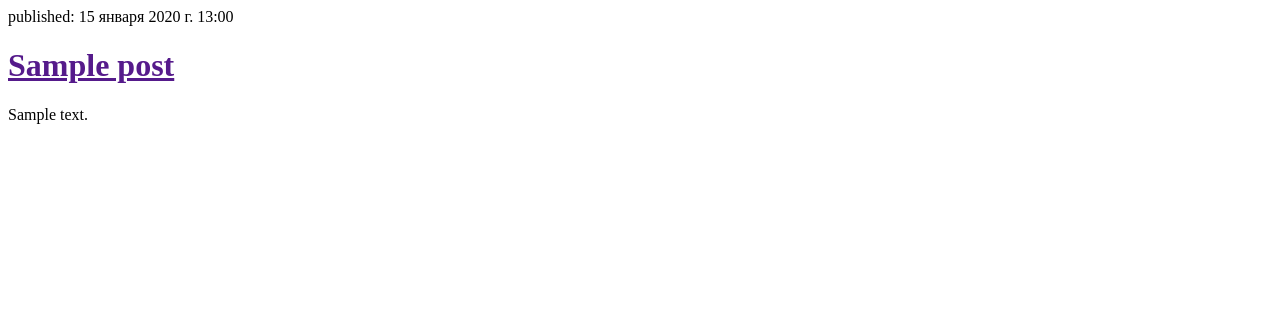
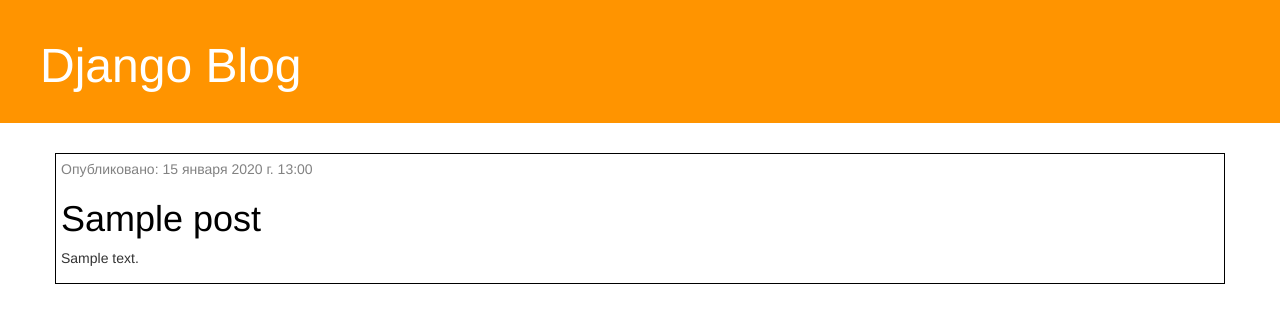
Before and after one commit to DenisAkinshin/django-blog, a Django app: page / in a window 1280 px wide. Shown: the top 323 px of the page. Run offline with Django 4.2, Linux system fonts and the light colour scheme; tables that the repository leaves empty hold one stand-in row (values such as "Sample post"); some libraries are stand-ins or nearby versions.

Commit message:
Add new posts

```diff
--- /dev/null
+++ b/posts/static/css/posts.css
@@ -0,0 +1,67 @@
+body{
+    margin:0;
+    padding:0;
+}
+.header-page {
+    background-color: #ff9400;
+    padding: 20px 20px 20px 40px;
+    margin-top: 0;
+}
+
+.content-container {
+    max-width:1170px;
+    margin:0 auto;
+}
+
+.header-page h1, .header-page h1 a, .header-page h1 a:visited, .header-page h1 a:active {
+    color: #ffffff;
+    font-size: 36pt;
+    text-decoration: none;
+}
+
+
+
+h1, h2, h3, h4 {
+    font-family: 'Lobster', cursive;
+}
+
+.date {
+    color: #828282;
+}
+
+.save {
+    float: right;
+}
+
+.post-form textarea, .post-form input {
+    width: 100%;
+}
+
+.top-menu, .top-menu:hover, .top-menu:visited {
+    color: #ffffff;
+    float: right;
+    font-size: 26pt;
+    margin-right: 20px;
+}
+
+.post {
+    box-sizing:border-box;
+    padding:5px;
+    border: 1px solid black;
+    width:100%;
+    margin: 30px 0px;
+    transition: 0.2s ease;
+}
+
+.post:hover{
+    background:black;
+    color:#fff;
+}
+
+.post:hover .title a{
+    color:#fff;
+}
+
+.post h1 a, .post h1 a:visited {
+    color: #000000;
+}
--- a/posts/templates/posts/post_list.html
+++ b/posts/templates/posts/post_list.html
@@ -1,14 +1,30 @@
+{% load static %}
 <html>
     <head>
+        <link rel="stylesheet" href="{% static 'css/posts.css'%}">
+        <link href="https://fonts.googleapis.com/css?family=Lobster&subset=latin,cyrillic" rel="stylesheet" type="text/css">
+        <link rel="stylesheet" href="//maxcdn.bootstrapcdn.com/bootstrap/3.2.0/css/bootstrap.min.css">
+        <link rel="stylesheet" href="//maxcdn.bootstrapcdn.com/bootstrap/3.2.0/css/bootstrap-theme.min.css">
         <title>Django Girls blog</title>
     </head>
     <body>
-       {% for item in posts %}
-            <div>
-                <p>published: {{item.published_date}}</p>
-                <h1><a href="">{{item.title}}</a></h1>
-                <p>{{item.text}}</p>
+        <div class="header-page">
+            <h1><a href="/">Django Blog</a></h1>
+        </div>
+       <div class="content-container">
+            <div class="row">
+                <div class="col-md-12">
+                    {% for post in posts %}
+                        <div class="post">
+                            <div class="date">
+                                <p>Опубликовано: {{ post.published_date }}</p>
+                            </div>
+                            <h1 class="title"><a href="">{{ post.title }}</a></h1>
+                            <p>{{ post.text|linebreaksbr }}</p>
+                        </div>
+                    {% endfor %}
+                </div>
             </div>
-        {% endfor %}
+        </div>
     </body>
 </html>
--- a/posts/views.py
+++ b/posts/views.py
@@ -2,5 +2,5 @@ from django.shortcuts import render
 from django.utils import timezone
 from .models import Post
 def post_list(request):
-    posts = Post.objects.all()
+    posts = Post.objects.filter(published_date__lte=timezone.now()).order_by('published_date')
     return render(request, 'posts/post_list.html', {'posts':posts})
```
